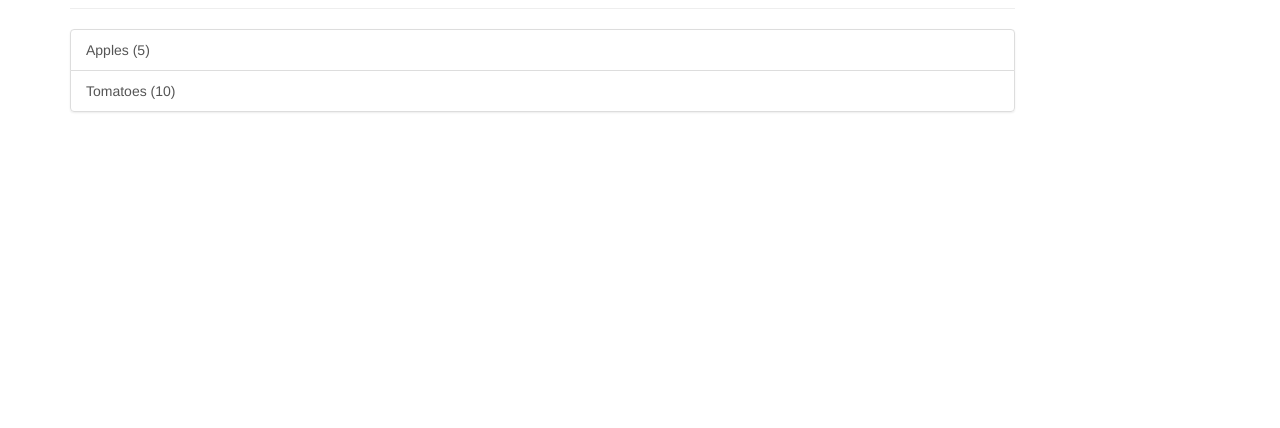
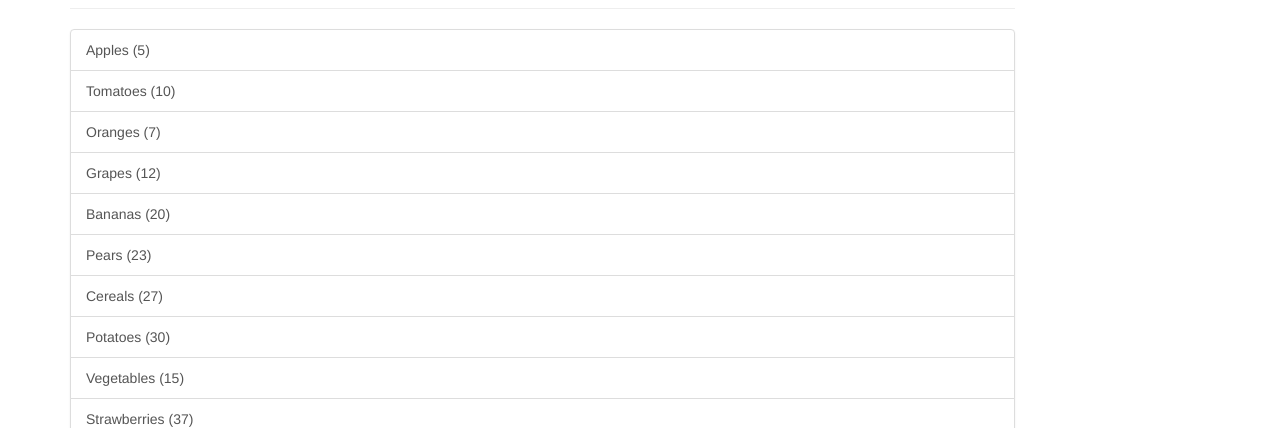
Before and after one commit to fjarado/angular-agf8p7, an Angular app: page / in a window 1280 px wide. Shown: the part 524-952 px from the top of the page. Before the commit the page ends 800 px from the top, so only its background shows below. Built offline with nearby package versions, Linux system fonts and the light colour scheme.

Commit message:
1 file modified

```diff
--- a/src/app/shopping-list/shopping-list.component.ts
+++ b/src/app/shopping-list/shopping-list.component.ts
@@ -10,6 +10,14 @@ import { Ingredient } from "../shared/ingredient.model";
 export class ShoppingListComponent {
   ingredients: Ingredient[] = [
     new Ingredient("Apples", 5),
-    new Ingredient("Tomatoes", 10)
+    new Ingredient("Tomatoes", 10),
+    new Ingredient("Oranges", 7),
+    new Ingredient("Grapes", 12),
+    new Ingredient("Bananas", 20),
+    new Ingredient("Pears", 23),
+    new Ingredient("Cereals", 27),
+    new Ingredient("Potatoes", 30),
+    new Ingredient("Vegetables", 15),
+    new Ingredient("Strawberries", 37)
   ];
 }
```
